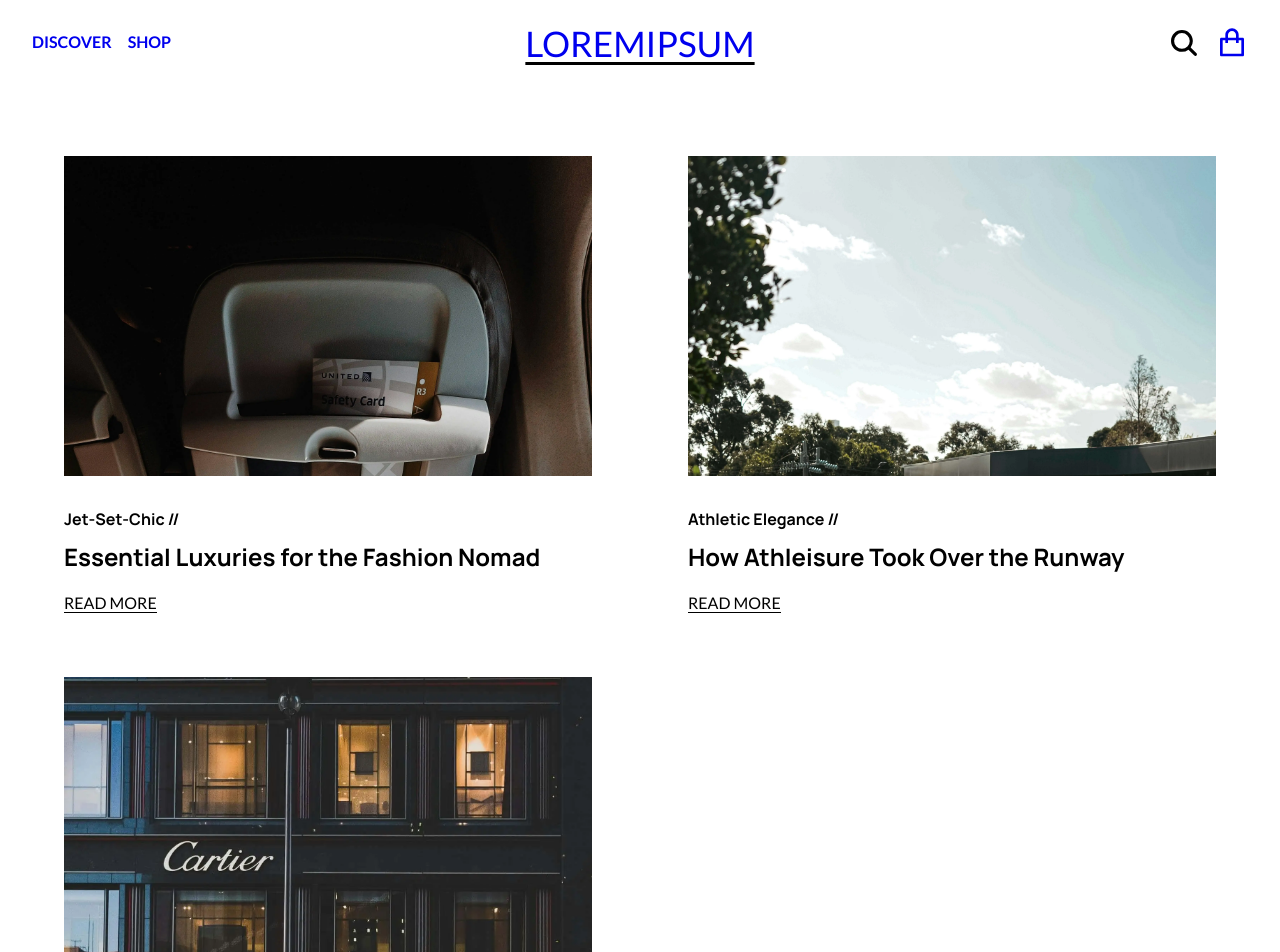
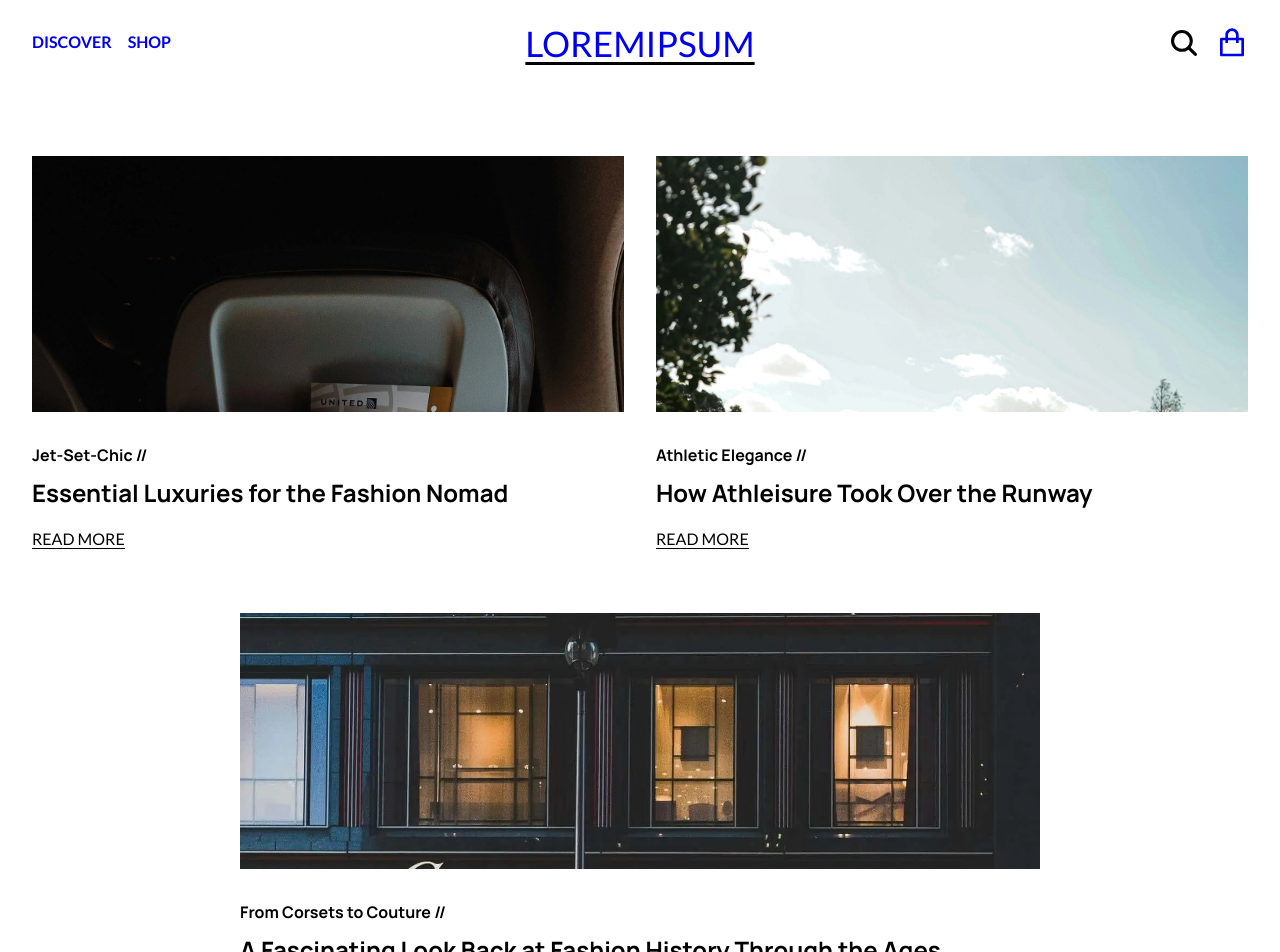
Before and after one commit to dylewskii/shopping-cart, a React (Vite) app: page /discover in a window 1280 px wide. Shown: the top 952 px of the page. Built offline with nearby package versions, Linux system fonts and the light colour scheme.

Commit message:
position blogEntry content and image wrapper

```diff
--- a/src/components/blog-entry/BlogEntry.module.css
+++ b/src/components/blog-entry/BlogEntry.module.css
@@ -1,20 +1,26 @@
 .blogEntry {
   display: flex;
   flex-direction: column;
-  padding: 1rem 2rem;
+  padding: 1rem;
 }
 
 .blogEntry:last-child {
   margin-bottom: 3rem;
+  grid-column: span 2;
+  justify-self: center;
+  max-width: 800px;
 }
 
 .blogImgWrapper {
-  max-height: 20rem;
+  max-height: 25rem;
   margin-bottom: 2rem;
+  min-height: 15rem;
+  height: 16rem;
   overflow: hidden;
 }
 
 .blogImg {
+  min-height: 15rem;
   object-fit: cover;
   object-position: center 40%;
 }
@@ -29,7 +35,7 @@
   font-family: "heading-bold";
 }
 
-h2::after {
+.heading::after {
   content: " //";
 }
 
@@ -43,3 +49,14 @@ h2::after {
   border-bottom: 1.5px solid var(--clr-black);
   margin-top: 10px;
 }
+
+@media (min-width: 500px) {
+  .blogEntry {
+    padding: 1rem 0;
+  }
+
+  .content {
+    justify-content: center;
+    justify-items: center;
+  }
+}
```
